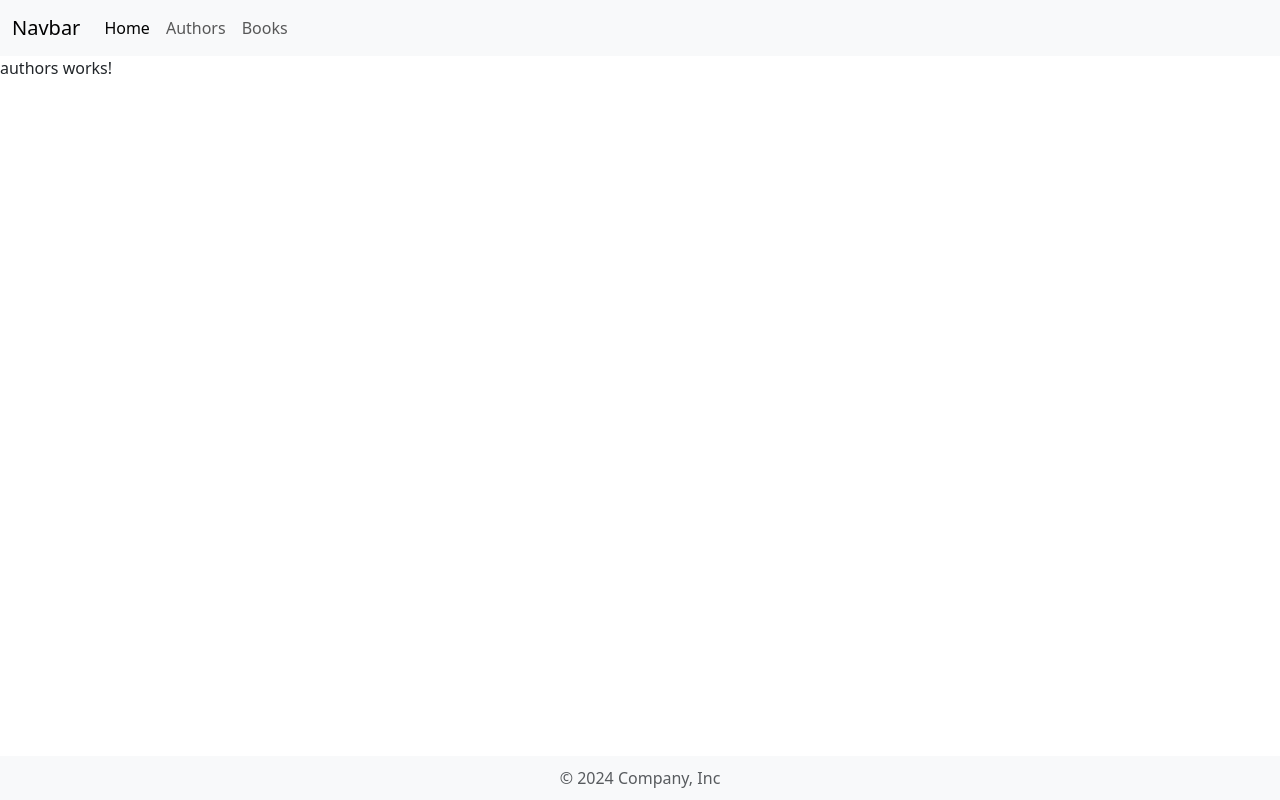
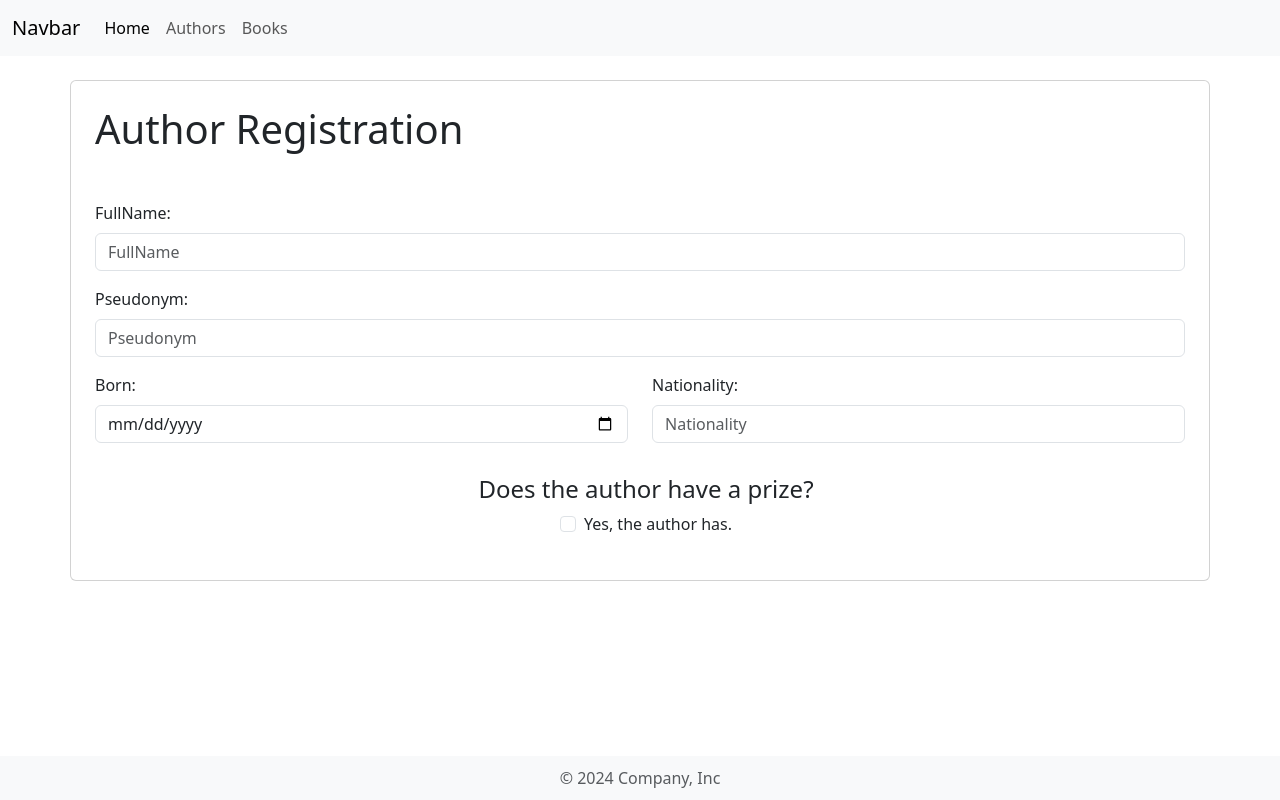
Before and after one commit to AngeloModanez/Angular-Study-Student-Registration, an Angular app: page /authors in a window 1280 px wide. Built offline with nearby package versions, Linux system fonts and the light colour scheme.

Commit message:
Author Form Skeleton

```diff
--- a/src/app/authors/authors.component.html
+++ b/src/app/authors/authors.component.html
@@ -1 +1,70 @@
-<p>authors works!</p>
+<main class="container card mt-4 p-4">
+    <div>
+        <h1 class="mb-5">Author Registration</h1>
+        <form>
+            <section class="row mb-3">
+                <div>
+                  <label class="form-label">FullName:</label>
+                  <div class="input-group mb-3">
+                    <input
+                      type="text"
+                      class="form-control"
+                      placeholder="FullName"
+                      aria-label="Username"
+                      aria-describedby="basic-addon1"
+                    />
+                  </div>
+                </div>
+                <div >
+                  <label for="txtFullName" class="form-label"> Pseudonym: </label>
+                  <div class="input-group">
+                    <input
+                      type="text"
+                      class="form-control"
+                      placeholder="Pseudonym"
+                      aria-label="Username"
+                      aria-describedby="basic-addon1"
+                    />
+                  </div>
+                </div>
+              </section>
+              <section class="row mb-3">
+                <div class="col">
+                  <label class="form-label">Born:</label>
+                  <div class="input-group mb-2 sm-10">
+                    <input type="date" name="born" class="form-control" id="born" />
+                  </div>
+                </div>
+                <div class="col">
+                  <label for="txtFullName" class="sm-2 form-label">
+                    Nationality:
+                  </label>
+                  <div class="input-group mb-3">
+                    <input
+                      type="text"
+                      class="form-control"
+                      placeholder="Nationality"
+                      aria-label="Username"
+                      aria-describedby="basic-addon1"
+                    />
+                  </div>
+                </div>
+              </section>
+              <section class="row mb-3">
+                <div class="form-check d-grid justify-content-center">
+                  <div class="col">
+                    <h4 for="txtFullName" class="form-label">
+                      Does the author have a prize?
+                    </h4>
+                  </div>
+                  <div class="form-check d-flex justify-content-center gap-2">
+                    <input class="form-check-input" type="checkbox" value="" id="flexCheckDefault">
+                    <label class="form-check-label" for="flexCheckDefault">
+                      Yes, the author has.
+                    </label>
+                  </div>
+                </div>
+              </section>
+        </form>
+    </div>
+</main>
```
